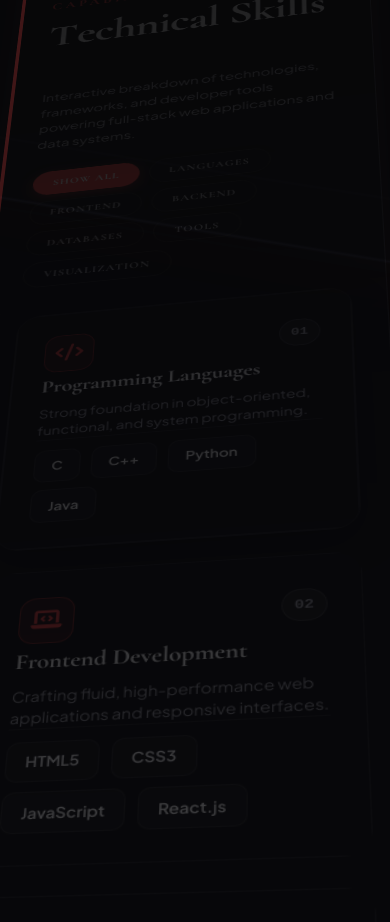
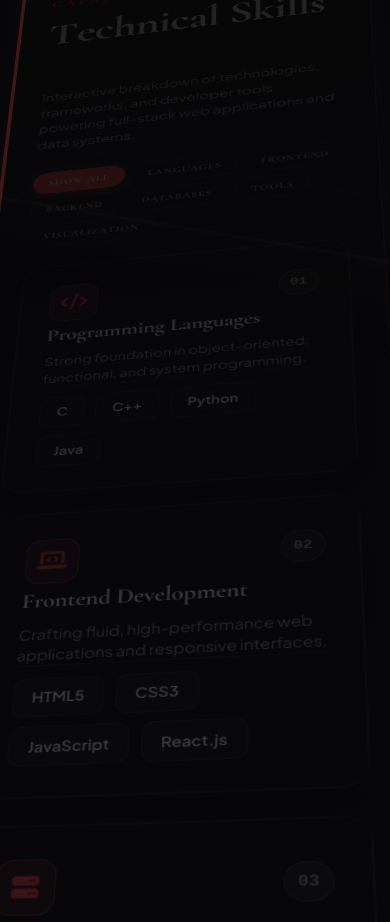
Before and after one commit to abdulkani007/newport, a React (Vite) app: page / in a window 390 px wide. Shown: the part 6680-7602 px from the top of the page. Built offline with nearby package versions, Linux system fonts and the light colour scheme.

Commit message:
fix: technical skills filter button touch responsiveness and text formatting on mobile

```diff
--- a/src/components/TechnicalSkills.css
+++ b/src/components/TechnicalSkills.css
@@ -33,26 +33,31 @@
   gap: 0.6rem;
   margin-bottom: 2.5rem;
   position: relative;
-  z-index: 30;
-  pointer-events: auto;
+  z-index: 100;
+  transform: translateZ(50px);
+  pointer-events: auto !important;
+  touch-action: manipulation;
 }
 
 .skills-filter-btn {
-  padding: 0.55rem 1.25rem;
+  padding: 0.55rem 1.15rem;
   border-radius: 30px;
   font-family: var(--font-heading);
   font-size: 0.78rem;
   font-weight: 700;
   letter-spacing: 0.08em;
   text-transform: uppercase;
+  white-space: nowrap !important;
+  flex-shrink: 0;
   background: var(--card-bg, rgba(255, 255, 255, 0.04));
   border: 1px solid var(--card-border, rgba(255, 255, 255, 0.12));
   color: var(--text-secondary, rgba(255, 255, 255, 0.7));
   cursor: pointer;
   position: relative;
-  z-index: 31;
-  pointer-events: auto;
+  z-index: 101;
+  pointer-events: auto !important;
   user-select: none;
+  touch-action: manipulation;
   -webkit-tap-highlight-color: transparent;
   transition: all 0.25s cubic-bezier(0.16, 1, 0.3, 1);
   box-shadow: 0 2px 8px rgba(0, 0, 0, 0.15);
@@ -219,7 +224,15 @@
 
 @media (max-width: 768px) {
   .technical-skills-section {
-    padding: 60px 0;
+    padding: 50px 0;
+  }
+  .skills-filter-bar {
+    gap: 0.45rem;
+    margin-bottom: 1.75rem;
+  }
+  .skills-filter-btn {
+    padding: 0.5rem 0.95rem;
+    font-size: 0.72rem;
   }
   .skills-grid {
     grid-template-columns: 1fr;
--- a/src/components/TechnicalSkills.jsx
+++ b/src/components/TechnicalSkills.jsx
@@ -122,8 +122,16 @@ export default function TechnicalSkills() {
           {filterCategories.map((cat) => (
             <button
               key={cat.id}
+              type="button"
               className={`skills-filter-btn ${activeFilter === cat.id ? 'active' : ''}`}
-              onClick={() => setActiveFilter(cat.id)}
+              onClick={(e) => {
+                e.stopPropagation();
+                setActiveFilter(cat.id);
+              }}
+              onTouchEnd={(e) => {
+                e.stopPropagation();
+                setActiveFilter(cat.id);
+              }}
             >
               {cat.label}
             </button>
```
